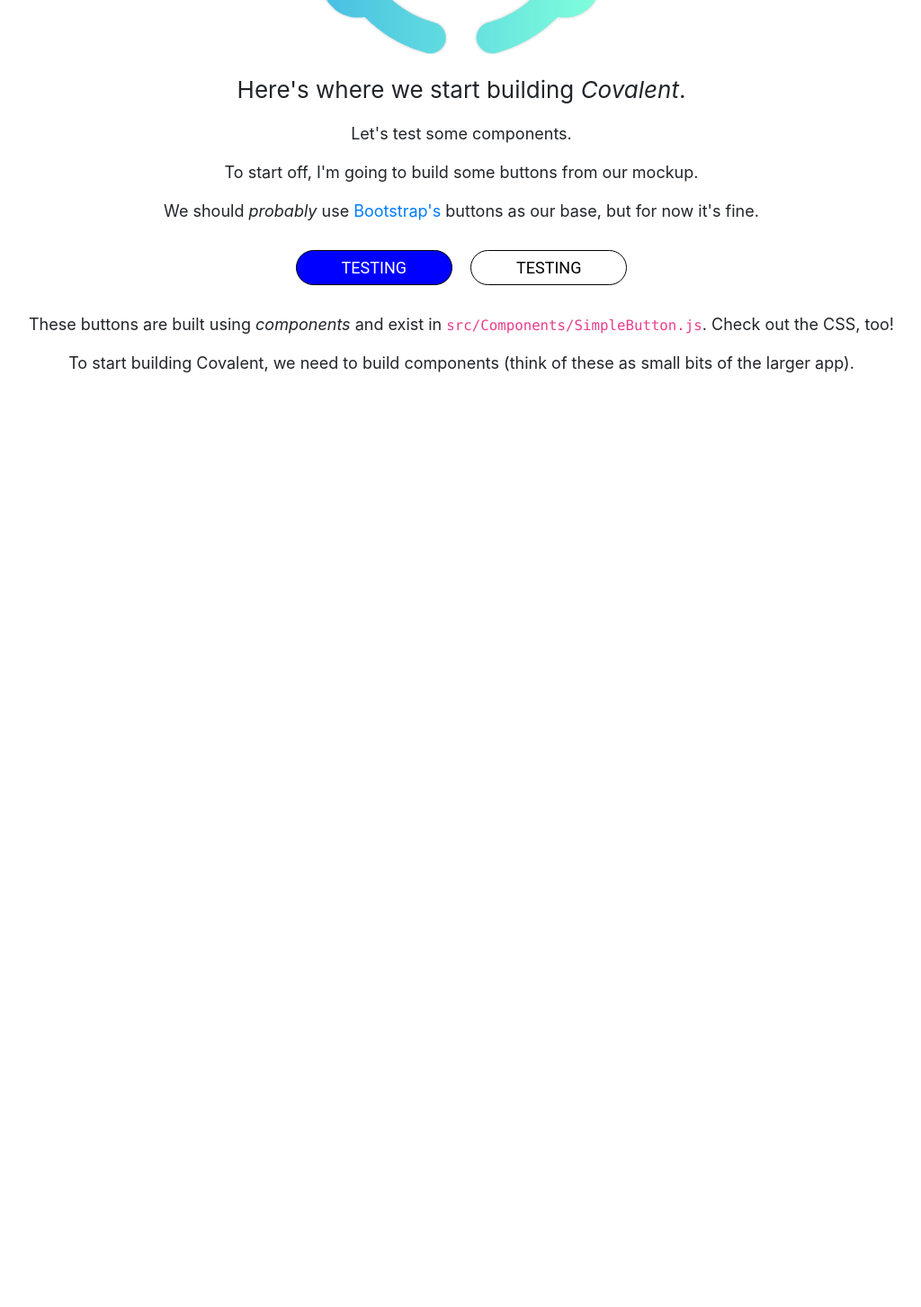
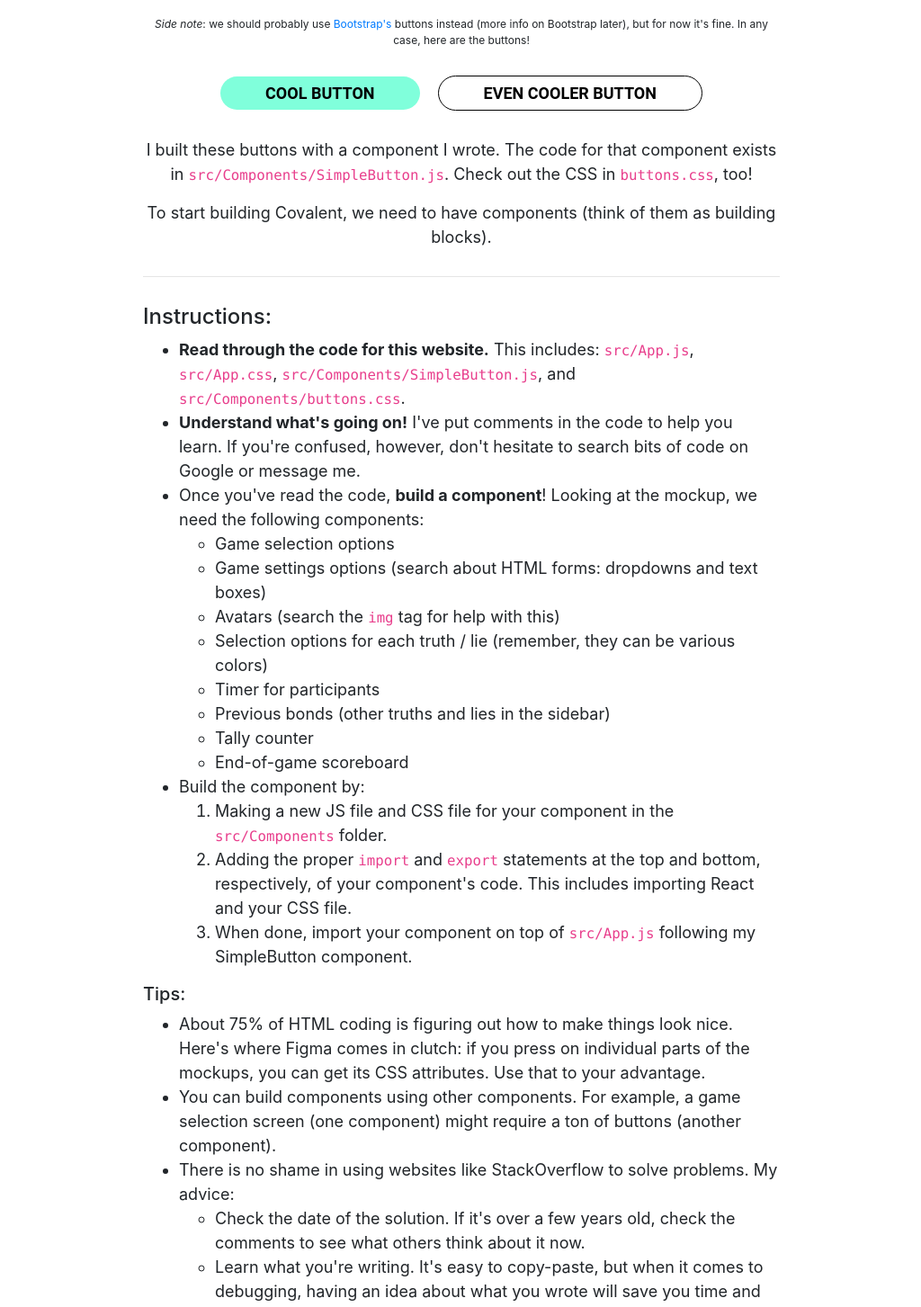
Before and after one commit to areksds/Covalent, a React (Create React App) app: page / in a window 1280 px wide. Shown: the part 300-1753 px from the top of the page at 90% size, without its empty margins (127-1151 px from the left). Before the commit the page ends 800 px from the top, so only its background shows below. Built offline with nearby package versions, Linux system fonts and the light colour scheme.

Commit message:
Finishing component assignment
All aspects of component assignment uploaded with this commit

```diff
--- a/src/App.css
+++ b/src/App.css
@@ -1,35 +1,24 @@
 .App {
+  /* Aligns text */
   text-align: center;
+  /* Read this on margin, padding, and border: https://www.w3schools.com/css/css_boxmodel.asp */
+  margin: 40px 30px;
 }
 
 .App-logo {
-  height: 40vmin;
+  /* Defines height in terms of how big the overall screen is (so the logo would be 20% of the screen's size) */
+  height: 20vmin;
   pointer-events: none;
   margin-bottom: 20px;
 }
 
-/*
-Original create-react-app header CSS. We'll keep it here for now!
-
 .App-header {
-  background-color: white;
-  min-height: 60vh;
+  /* Life would be very difficult without flex: https://www.w3schools.com/css/css3_flexbox.asp*/
   display: flex;
   flex-direction: column;
   align-items: center;
   justify-content: center;
   font-size: calc(10px + 2vmin);
-  color: #282c34;
-}
-*/
-
-.App-header {
-  display: flex;
-  flex-direction: column;
-  align-items: center;
-  justify-content: center;
-  font-size: calc(10px + 2vmin);
-  margin-top: 40px;
 }
 
 .App-link {
@@ -49,6 +38,13 @@ Original create-react-app header CSS. We'll keep it here for now!
   align-items: center;
 }
 
+hr {
+  margin: 30px 0px;
+}
+
+.instructions {
+  text-align: left;
+}
 
 /*
 Cool thing to implement: pulsing logo? Need a cleaner png for this
@@ -68,3 +64,18 @@ Cool thing to implement: pulsing logo? Need a cleaner png for this
   }
 }
 */
+
+/*
+Original create-react-app header CSS. Ignore for now!
+
+.App-header {
+  background-color: white;
+  min-height: 60vh;
+  display: flex;
+  flex-direction: column;
+  align-items: center;
+  justify-content: center;
+  font-size: calc(10px + 2vmin);
+  color: #282c34;
+}
+*/
--- a/src/App.js
+++ b/src/App.js
@@ -2,27 +2,83 @@ import React from 'react';
 import logo from './logo.png';
 import './App.css';
 import SimpleButton from './Components/SimpleButton';
+
+
+// Hi all! Welcome to our main app code.
+
+/*
+These are comments. When running the code, these potions are all ignored.
+Comments let us leave notes, help increase code readability, and temporarily block portions of code that aren't being used.
+
+This comment is a multi-line comment, whereas the one above is a single-line comment.
+
+As you go through these files, you'll notice that comments can look different in various languages.
+Keep the various types of syntax in mind!
+
+@Arek
+*/
+
 
 function App() {
   return (
     <div className="App">
       <header className="App-header">
         <img src={logo} className="App-logo" alt="logo" />
-        <p>
-          Here's where we start building <i>Covalent</i>.
-        </p>
+        <p>Here's how we start building <i>Covalent</i>.</p>
       </header>
       <div className="componentTests">
-        <p>Let's test some components.</p>
         <p>To start off, I'm going to build some buttons from our mockup.</p>
-        <p>We should <em>probably</em> use <a target="_blank" rel="noopener noreferrer" href="https://getbootstrap.com/docs/4.5/components/buttons/">Bootstrap's</a> buttons as our base,
-         but for now it's fine.</p>
+        {/* The inline CSS I use in the <p> tag below is a little different than normal CSS. Ignore it for now. */}
+        <p style={{fontSize: '12px'}}><i>Side note</i>: we should probably use <a target="_blank" rel="noopener noreferrer" href="https://getbootstrap.com/docs/4.5/components/buttons/">Bootstrap's</a> buttons instead (more info on Bootstrap later),
+         but for now it's fine. In any case, here are the buttons!</p>
         <div className="buttonTests">
-          <SimpleButton color="blue" name="TESTING"></SimpleButton>
-          <SimpleButton name="TESTING"></SimpleButton>
+          {/*
+            Below, notice how I use the name of the component as the opening and closing tags.
+            The attributes (color, name, and alert) are properties passed to the React component.
+            In the code, I reference them as this.props.color, this.props.name, and this.props.alert.
+           */}
+          <SimpleButton color="green" name="cool button" alert="Woah"></SimpleButton>
+          <SimpleButton name="even cooler button" alert="How cool is this"></SimpleButton>
         </div>
-        <p>These buttons are built using <em>components</em> and exist in <code>src/Components/SimpleButton.js</code>. Check out the CSS, too!</p>
-        <p>To start building Covalent, we need to build components (think of these as small bits of the larger app).</p>
+        <p>I built these buttons with a component I wrote. The code for that component exists in <code>src/Components/SimpleButton.js</code>. Check out the CSS in <code>buttons.css</code>, too!</p>
+        <p>To start building Covalent, we need to have components (think of them as building blocks).</p>
+        <hr></hr>
+        <div className="instructions">
+        <h4>Instructions:</h4>
+        <ul>
+          <li><b>Read through the code for this website.</b> This includes: <code>src/App.js</code>, <code>src/App.css</code>, <code>src/Components/SimpleButton.js</code>, and <code>src/Components/buttons.css</code>.</li>
+          <li><b>Understand what's going on!</b> I've put comments in the code to help you learn. If you're confused, however, don't hesitate to search bits of code on Google or message me.</li>
+          <li>Once you've read the code, <b>build a component</b>! Looking at the mockup, we need the following components:</li>
+          <ul>
+            <li>Game selection options</li>
+            <li>Game settings options (search about HTML forms: dropdowns and text boxes)</li>
+            <li>Avatars (search the <code>img</code> tag for help with this)</li>
+            <li>Selection options for each truth / lie (remember, they can be various colors)</li>
+            <li>Timer for participants</li>
+            <li>Previous bonds (other truths and lies in the sidebar)</li>
+            <li>Tally counter</li>
+            <li>End-of-game scoreboard</li>
+          </ul>
+          <li>Build the component by:</li>
+          <ol>
+            <li>Making a new JS file and CSS file for your component in the <code>src/Components</code> folder.</li>
+            <li>Adding the proper <code>import</code> and <code>export</code> statements at the top and bottom, respectively, of your component's code. This includes importing React and your CSS file.</li>
+            <li>When done, import your component on top of <code>src/App.js</code> following my SimpleButton component.</li>
+          </ol>
+        </ul>
+        <h5>Tips:</h5>
+        <ul>
+          <li>About 75% of HTML coding is figuring out how to make things look nice. Here's where Figma comes in clutch: if you press on individual parts of the mockups, you can get its CSS attributes. Use that to your advantage.</li>
+          <li>You can build components using other components. For example, a game selection screen (one component) might require a ton of buttons (another component).</li>
+          <li>There is no shame in using websites like StackOverflow to solve problems. My advice:</li>
+          <ul>
+            <li>Check the date of the solution. If it's over a few years old, check the comments to see what others think about it now.</li>
+            <li>Learn what you're writing. It's easy to copy-paste, but when it comes to debugging, having an idea about what you wrote will save you time and brain cells (not to mention help in the long run career-wise).</li>
+          </ul>
+        </ul>
+        <p>Once again, please don't hesitate to reach out or search online for help while coding. Looking forward to building Covalent over the next few weeks!</p>
+        <i>Arek</i>
+        </div>
       </div>
     </div>
   );
--- a/src/Components/SimpleButton.js
+++ b/src/Components/SimpleButton.js
@@ -5,7 +5,7 @@ class SimpleButton extends Component {
 
     render() {
         return (
-         <div href={this.props.url} className={"simpleButton " + this.props.color}>{this.props.name}</div>
+         <button className={"simpleButton " + this.props.color} onClick={() => alert(this.props.alert)}>{this.props.name}</button>
         );
     }
 }
--- a/src/Components/buttons.css
+++ b/src/Components/buttons.css
@@ -1,8 +1,20 @@
+
+/*
+Most of these CSS properties are self-explanatory. Some stand-outs:
+:hover, :active - these are special CSS properties for the button when a cursor hovers over it / when it's been clicked.
+color vs background-color - the text's color vs the color of that element
+border-radius - how curved the edges of the element's box is (the higher, the more curved)
+*/
+
 .simpleButton {
     border: 1px solid #000000;
     border-radius: 24px;
+    background-color: white;
     color: black;
     font-family: 'Roboto', sans-serif;
+    font-weight: bold;
+    text-transform: uppercase;
+    text-align: center;
     padding: 5px 50px;
     margin: 10px;
     cursor: pointer;
@@ -16,15 +28,17 @@
     background-color: gray;
 }
 
-.blue {
-    background-color: blue;
+.green {
+    background-color: #80FFDB;
+    border: 0px;
+}
+
+.green:hover {
+    background-color: #00DB9D;
     color: white;
 }
 
-.blue:hover {
-    background-color: rgb(60, 60, 255);
+.green:active {
+    background-color: #019a6e;
+    color: white;
 }
-
-.blue:active {
-    background-color: rgb(126, 126, 255);
-}
--- a/src/index.css
+++ b/src/index.css
@@ -5,9 +5,18 @@ body {
     sans-serif;
   -webkit-font-smoothing: antialiased;
   -moz-osx-font-smoothing: grayscale;
+  max-width: 60%;
+  margin-left: auto;
+  margin-right: auto;
 }
 
 code {
   font-family: source-code-pro, Menlo, Monaco, Consolas, 'Courier New',
     monospace;
 }
+
+@media screen and (max-width: 1000px) {
+  body {
+    max-width: 100%;
+  }
+}
--- a/src/index.js
+++ b/src/index.js
@@ -12,7 +12,4 @@ ReactDOM.render(
   document.getElementById('root')
 );
 
-// If you want your app to work offline and load faster, you can change
-// unregister() to register() below. Note this comes with some pitfalls.
-// Learn more about service workers: https://bit.ly/CRA-PWA
 serviceWorker.unregister();
```
